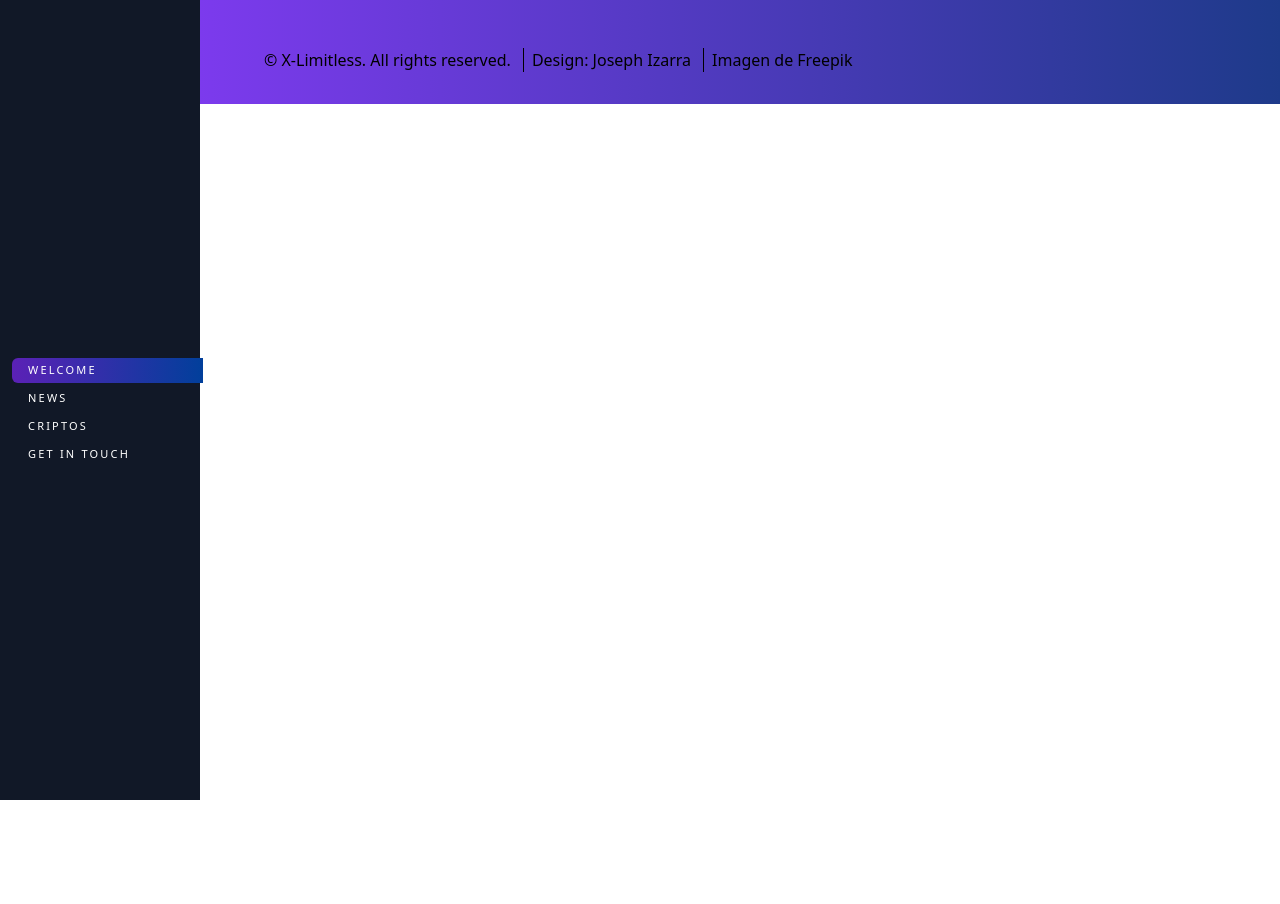
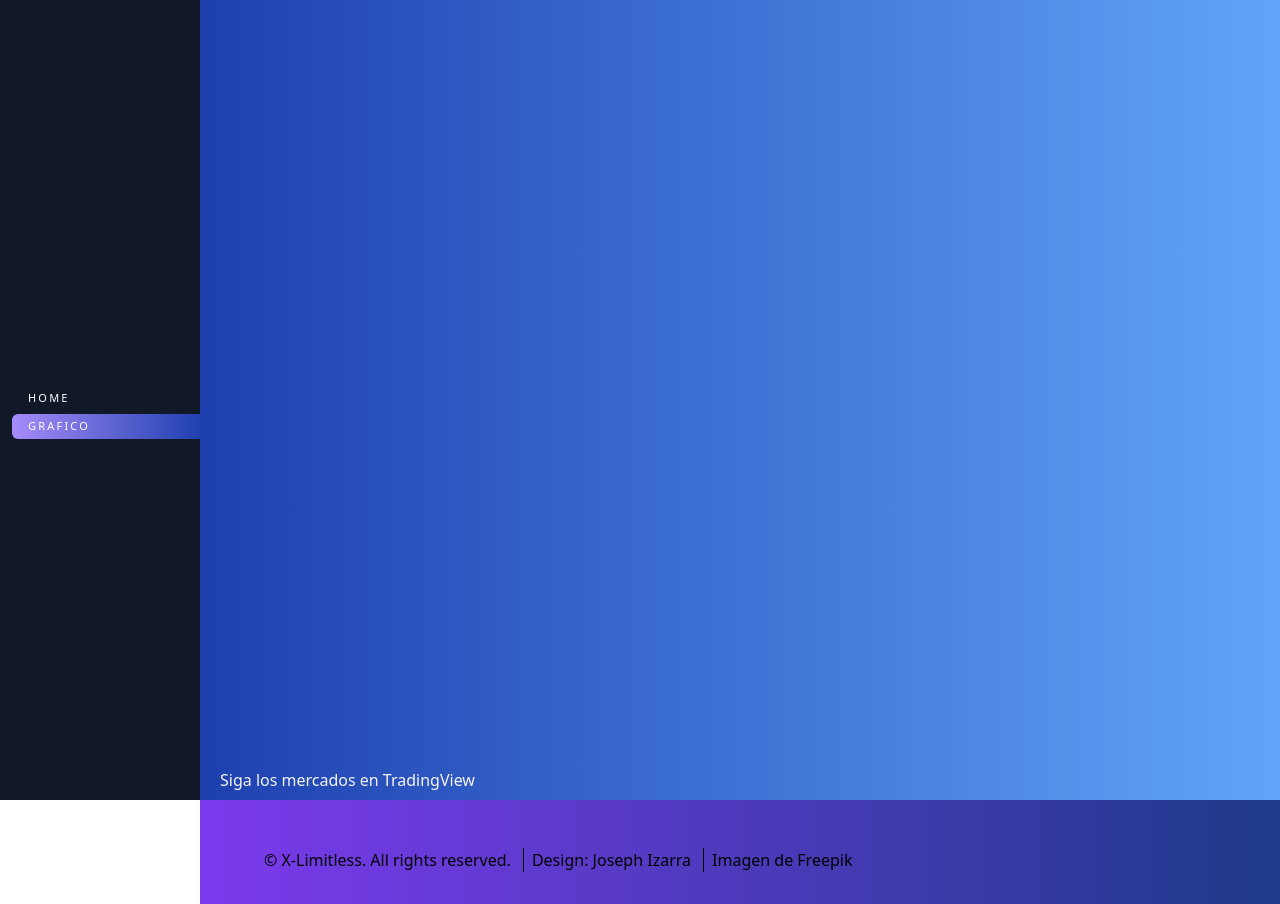
Before and after one commit to JEIZHER/Limitless, a React (Vite) app: page /Graficos in a window 1280 px wide. Before the commit the page ends 800 px from the top, so only its background shows below. Built offline with nearby package versions, Linux system fonts and the light colour scheme; no server answers.

Commit message:
agregada pagina de graficos + widget de tradingview

```diff
--- a/index.html
+++ b/index.html
@@ -2,6 +2,7 @@
 <html lang="en">
 	<head>
 		<meta charset="UTF-8" />
+		<meta http-equiv="Content-Security-Policy" content="script-src 'self' https://www.gstatic.com/recaptcha/releases/fGZmEzpfeSeqDJiApS_XZ4Y2/recaptcha__es_419.js https://www.google.com/recaptcha/api.js https://s3.tradingview.com/tv.js; object-src 'none';base-uri 'none'">
 		<meta name="viewport" content="width=device-width, initial-scale=1.0" />
 		<meta name="description" content="Pagina de prueba que en el futuro sera usada para criptos y cripto juegos" >
 		<!-- <link rel="stylesheet"  href="https://cdnjs.cloudflare.com/ajax/libs/font-awesome/6.4.2/css/all.min.css"> -->
--- a/src/Components/CardsCryptos/index.jsx
+++ b/src/Components/CardsCryptos/index.jsx
@@ -1,4 +1,5 @@
 import React from 'react'
+import { Link } from 'react-router-dom'
 const CardsCryptos = (props) => {
 	return (
 		<div
@@ -10,12 +11,15 @@ const CardsCryptos = (props) => {
 			}`}
 		>
 			<div
-				className={`hover:shadow-accent hover:shadow-md cursor-pointer flex  items-center  space-x-3 bg-slate-300  rounded-lg pl-2 ${
+				className={`hover:shadow-accent hover:shadow-md cursor-pointer  bg-slate-300  rounded-lg pl-2 ${
 					props.orden === 'blocks' ? '' : 'w-[230px] my-1 ml-3'
 				}`}
 			>
+				<Link to={"/Graficos"} state={props.symbol+'USDT'} className='flex  items-center  space-x-3'>
 				<img src={props.icon} alt={props.id} className='h-7 w-7' loading='lazy' />
 				<h1 className=' text-2xl sm:text-3xl mb-1 font-bold'>{props.symbol}</h1>
+				</Link>
+
 			</div>
 			<div className='flex flex-row justify-between'>
 				<div className={`my-3 text-xl text-white font-semibold tracking-[2px] ${props.orden === 'blocks' ? '' : 'flex'}`} >
--- a/src/Components/Form/index.jsx
+++ b/src/Components/Form/index.jsx
@@ -8,9 +8,9 @@ const Form = () => {
 	const onChange = () => {
 		const btn = document.getElementById('B_send')
 		if (captcha.current.getValue()) {
-			btn.disabled = false
+			 btn.disabled = false
 		} else {
-			btn.disabled = true
+			 btn.disabled = true
 		}
 	}
 	const sendEmail = (e) => {
@@ -33,7 +33,7 @@ const Form = () => {
 					btn.classList.remove('opacity-100')
 					// btn.classList.add('opacity-50')
 					// btn.classList.add('disabled')
-					btn.disabled = true
+					 btn.disabled
 				},
 				(error) => {
 					btn.value = 'SEND'
@@ -104,7 +104,7 @@ const Form = () => {
 						id='B_send'
 						type='submit'
 						value='SEND'
-						disabled='true'
+						disabled
 						className='flex flex-col min-w-[100px] max-w-[300px] items-center  border rounded-full mb-7  w-full py-2 text-[20px] font-bold tracking-[2.2px] sm:max-w-[250px] hover:shadow-accent hover:transition-shadow hover:shadow-md cursor-pointer  disabled:opacity-50 disabled:pointer-events-none '
 					/>
 				</label>
--- a/src/Components/SideBar/index.jsx
+++ b/src/Components/SideBar/index.jsx
@@ -1,14 +1,15 @@
 //import { useEffect } from 'react'
 //import Observer from '../../Utils/Observer'
+import { useLocation } from 'react-router-dom'
 
 const Sidebar = () => {
 	const activeStyle = 'btn-menu'
-
+	const Location = useLocation()
 	return (
 		// Sidebar
 
 		<nav className='hidden fixed top-0 h-12 w-full z-10  lg:h-full   lg:w-[200px]  bg-gray-900 sm:flex flex-row lg:flex-col justify-center items-center text-white text-bold text-[11px] '>
-			<ul className='relative menu flex flex-row justify-center lg:flex-col gap-3 lg:gap-7 w-full  lg:ml-6'>
+			{ Location.pathname ==='/'?<ul className='relative menu flex flex-row justify-center lg:flex-col gap-3 lg:gap-7 w-full  lg:ml-6'>
 				<li>
 					<a
 						href='#intro'
@@ -32,7 +33,23 @@ const Sidebar = () => {
 						GET IN TOUCH
 					</a>
 				</li>
-			</ul>
+			</ul>:<ul className='relative menu flex flex-row justify-center lg:flex-col gap-3 lg:gap-7 w-full  lg:ml-6'>
+				<li>
+					<a
+						href='/'
+						className={`btn_sidebar  lg:pr-[131px]`}
+					>
+						HOME
+					</a>
+				</li>
+
+				<li>
+					<a  className={`btn_sidebar btn-menu3 lg:pr-[113px]`}>
+						GRAFICO
+					</a>
+				</li>
+
+			</ul>}
 		</nav>
 
 	)
--- /dev/null
+++ b/src/Components/TradingViewWidget/index.jsx
@@ -0,0 +1,65 @@
+// TradingViewWidget.jsx
+
+import React, { useEffect, useRef } from 'react';
+
+let tvScriptLoadingPromise;
+
+export default function TradingViewWidget(props) {
+  const onLoadScriptRef = useRef();
+  useEffect(
+    () => {
+      onLoadScriptRef.current = createWidget;
+
+      if (!tvScriptLoadingPromise) {
+        tvScriptLoadingPromise = new Promise((resolve) => {
+          const script = document.createElement('script');
+          script.id = 'tradingview-widget-loading-script';
+          script.src = 'https://s3.tradingview.com/tv.js';
+          script.type = 'text/javascript';
+          script.onload = resolve;
+
+          document.head.appendChild(script);
+        });
+      }
+
+      tvScriptLoadingPromise.then(() => onLoadScriptRef.current && onLoadScriptRef.current());
+
+      return () => onLoadScriptRef.current = null;
+
+      function createWidget() {
+        if (document.getElementById('tradingview_351da') && 'TradingView' in window) {
+          new window.TradingView.widget({
+            autosize: true,
+            symbol: 'BINANCE:'+ props.cripto,
+            timezone: "Etc/UTC",
+            theme: "dark",
+            style: "1",
+            locale: "es",
+            enable_publishing: true,
+            withdateranges: true,
+           // range: "D",
+            interval:'D',
+            hide_side_toolbar: false,
+            allow_symbol_change: true,
+            details: true,
+            calendar: true,
+            show_popup_button: true,
+            popup_width: "1000",
+            popup_height: "650",
+            container_id: "tradingview_351da"
+          });
+        }
+      }
+    },
+    []
+  );
+
+  return (
+    <div className='tradingview-widget-container' style={{ height: "100%", width: "100%" }}>
+      <div id='tradingview_351da' style={{ height: "calc(100% - 32px)", width: "100%" }} />
+      <div className="tradingview-widget-copyright">
+        <a href="https://es.tradingview.com/" rel="noopener nofollow" target="_blank"><span className="blue-text">Siga los mercados en TradingView</span></a>
+      </div>
+    </div>
+  );
+}
--- a/src/Pages/App/index.jsx
+++ b/src/Pages/App/index.jsx
@@ -2,12 +2,14 @@ import { useRoutes, BrowserRouter } from 'react-router-dom'
 import Sidebar from '../../Components/SideBar'
 import Footer from '../../Components/Footer'
 import Home from '../Home'
+import Graficos from '../Graficos'
 import {ContextCryptosProvider} from '../../Context'
 import './App.css'
 
 const AppRoutes = () => {
 	let routes = useRoutes([
 		{ path: '/', element: <Home /> },
+		{ path: '/Graficos', element: <Graficos /> },
 
 	])
 	return routes
@@ -20,6 +22,7 @@ const AppRoutes = () => {
 			<ContextCryptosProvider>
 					<Sidebar />
 					<AppRoutes />
+					{/* <Graficos /> */}
 			</ContextCryptosProvider>
 					<Footer />
 				</BrowserRouter>
--- /dev/null
+++ b/src/Pages/Graficos/index.jsx
@@ -0,0 +1,13 @@
+import { useLocation } from 'react-router-dom'
+import TradingViewWidget from '../../Components/TradingViewWidget'
+
+const Graficos = ()=>{
+  let { state } = useLocation()
+  console.log(state)
+  return 	<div className=' text-sm  text-gray-100 pt-12 sm:text-base lg:ml-[200px] min-w-[420px] px-5  h-screen bg-gradient-to-l from-blue-400 to-blue-800'>
+           < TradingViewWidget cripto={state}/>
+            </div>
+
+
+}
+export default Graficos
--- a/src/Utils/Red/index.jsx
+++ b/src/Utils/Red/index.jsx
@@ -1,11 +1,11 @@
 
 const  Red = ()=>{
     window.addEventListener("offline", () => {
-        alert("offline");
+        MessageEvent("offline");
       });
 
       window.addEventListener("online", () => {
-        alert("online");
+        MessageEvent("online");
       })
 
 }
```
